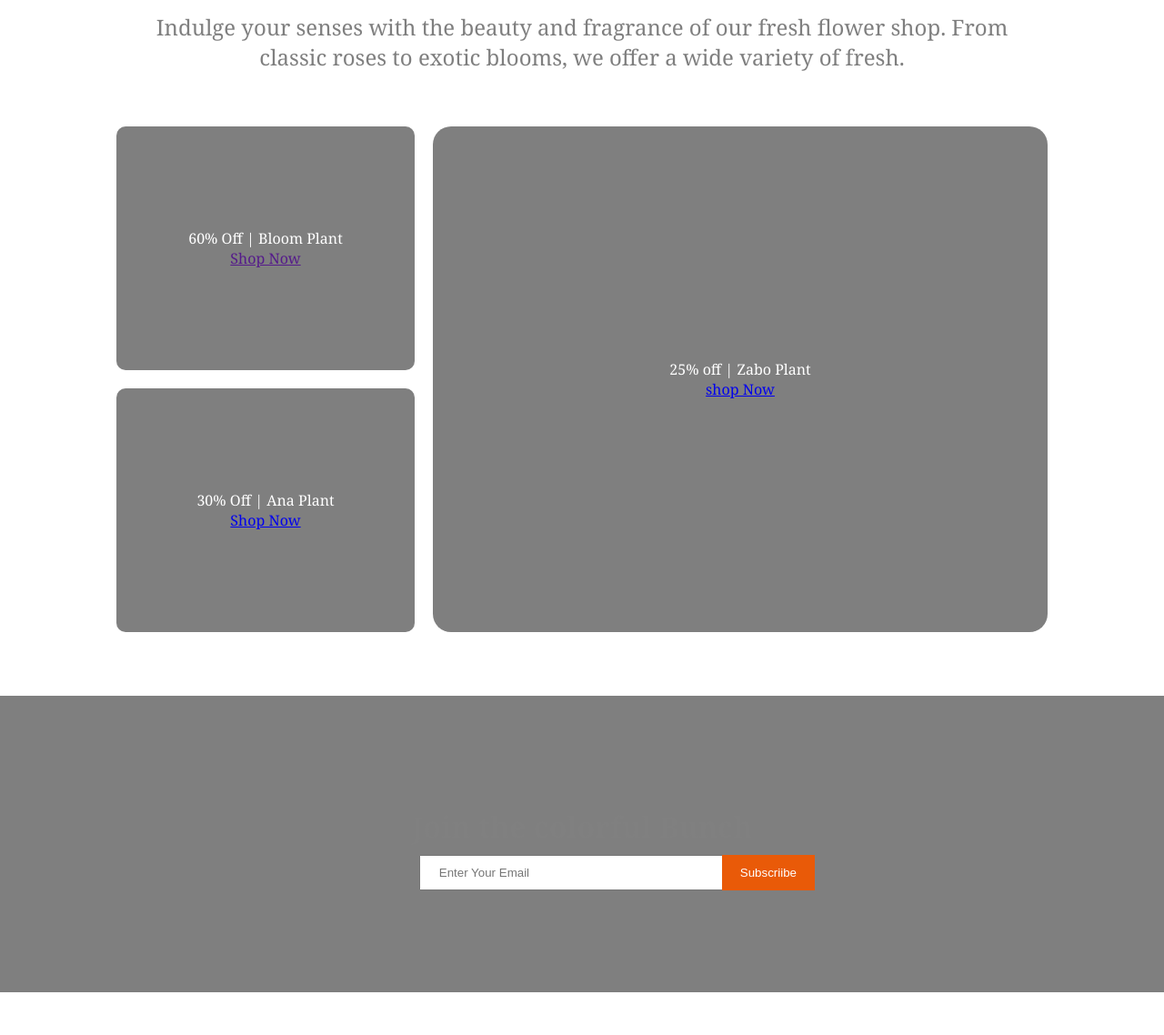
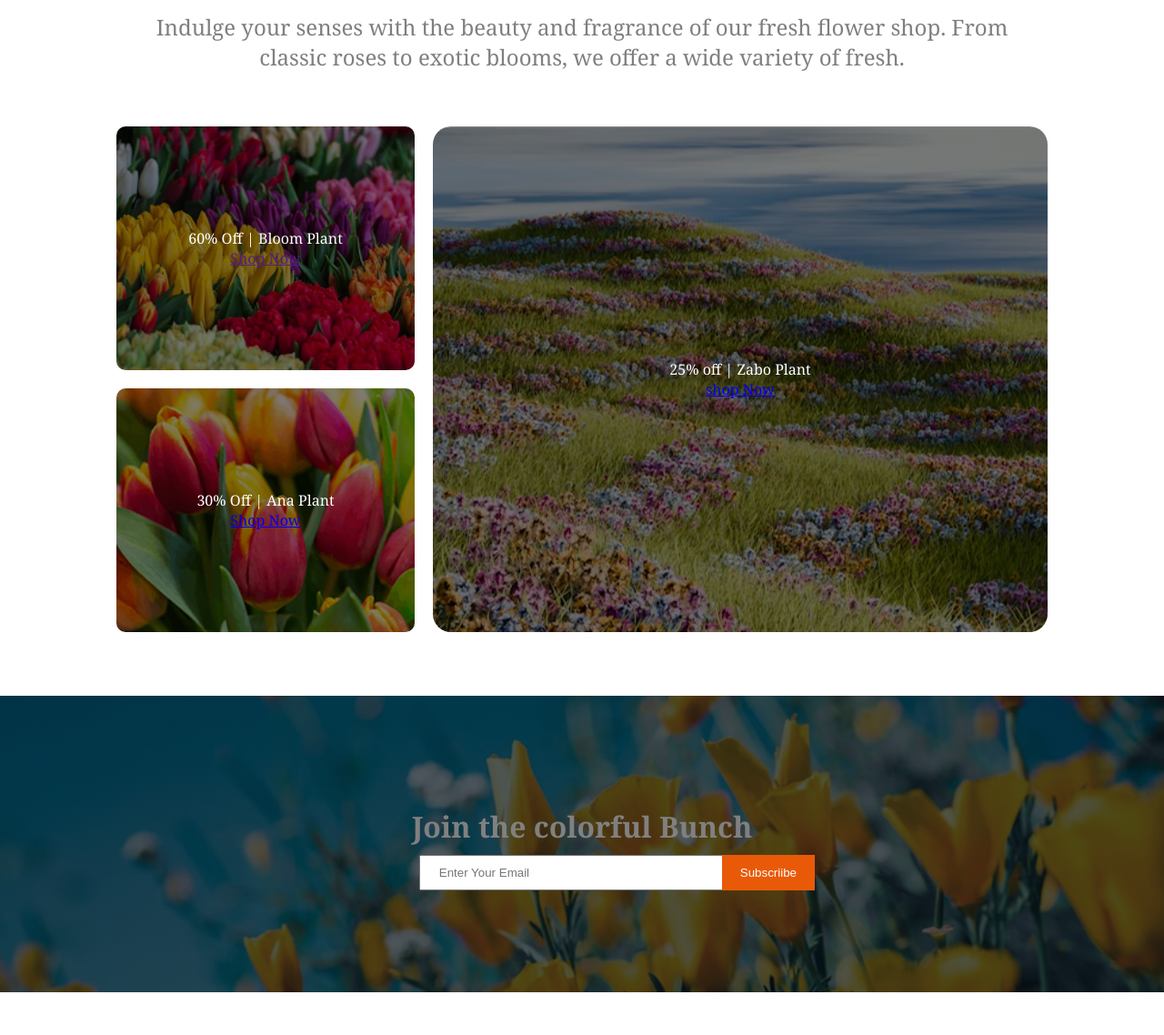
Before and after one commit to chanda-27/my-secoend-assignment-repo, a plain HTML site: page index.html in a window 1280 px wide. Shown: the part 2595-3733 px from the top of the page at 91% size. Drawn offline with Linux system fonts and the light colour scheme; the site is published under a folder, as on GitHub Pages, so addresses that start at the root find nothing.

Commit message:
correction added

```diff
--- a/styles/style.css
+++ b/styles/style.css
@@ -170,18 +170,18 @@ nav {
 
 .deals1 {
   background: linear-gradient(rgba(0, 0, 0, 0.5), rgba(0, 0, 0, 0.5)),
-    url("/assets/deal-bloom.png") center/cover no-repeat;
+    url("../assets/deal-bloom.png") center/cover no-repeat;
   border-radius: 10px;
 }
 .deals2 {
   background: linear-gradient(rgba(0, 0, 0, 0.5), rgba(0, 0, 0, 0.5)),
-    url("/assets/deal-ana.png") center/cover no-repeat;
+    url("../assets/deal-ana.png") center/cover no-repeat;
   border-radius: 10px;
 }
 
 .deals3 {
   background: linear-gradient(rgba(0, 0, 0, 0.5), rgba(0, 0, 0, 0.5)),
-    url("/assets/deal-zabo.png") center/cover no-repeat;
+    url("../assets/deal-zabo.png") center/cover no-repeat;
   grid-column: span 2;
   grid-row: span 2;
   border-radius: 20px;
@@ -199,7 +199,7 @@ nav {
 .subscription {
   text-align: center;
   background: linear-gradient(rgba(0, 0, 0, 0.5), rgba(0, 0, 0, 0.5)),
-    url("/assets/news-letter-bg.png") center/cover no-repeat;
+    url("../assets/news-letter-bg.png") center/cover no-repeat;
   padding: 7rem 0;
   margin: 70px 0 50px 0;
 }
```
